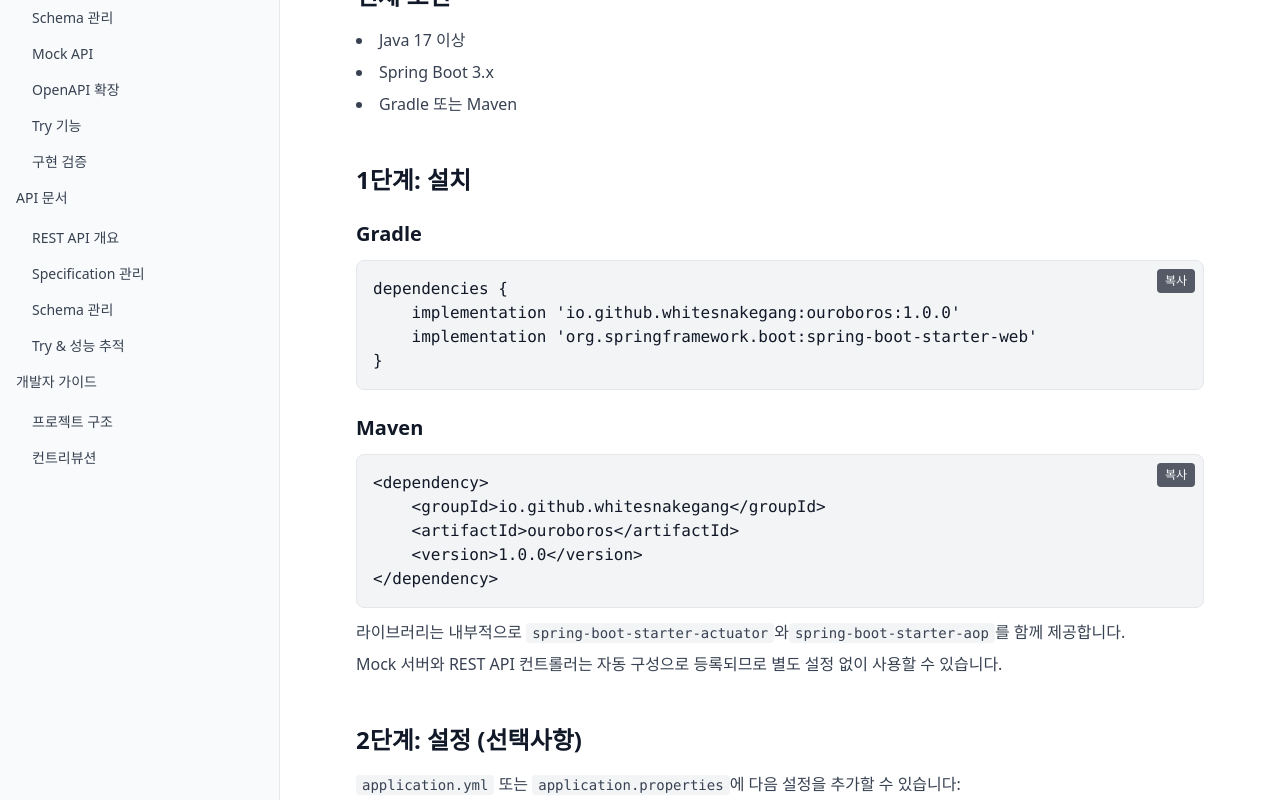
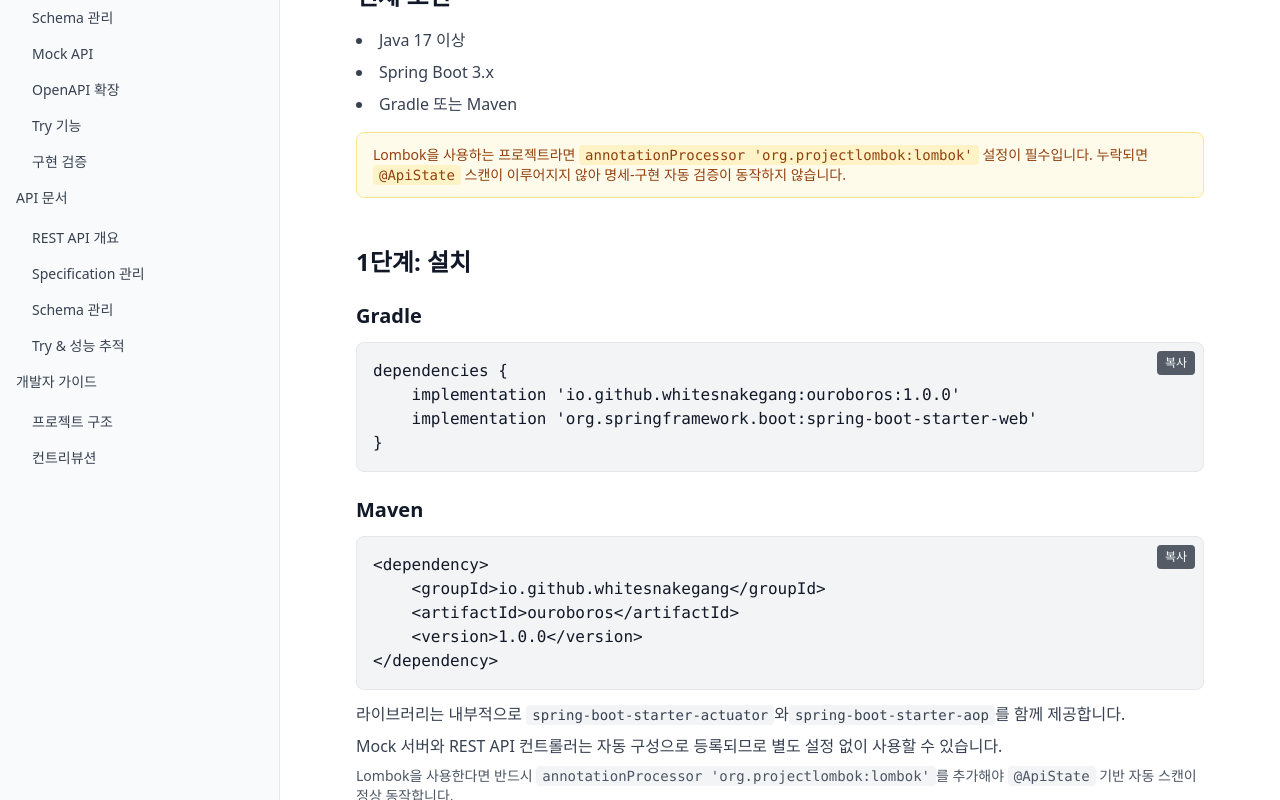
Before and after one commit to whitesnakegang/ouroboros-docs, a React (Vite) app: page /#/quick-start in a window 1280 px wide. Shown: the part 260-1060 px from the top of the page. Built offline with nearby package versions, Linux system fonts and the light colour scheme.

Commit message:
doccs: 문서 업데이트

```diff
--- a/src/pages/ImplementationValidation.tsx
+++ b/src/pages/ImplementationValidation.tsx
@@ -5,6 +5,10 @@ export default function ImplementationValidation() {
       <p className="text-xl text-gray-600 mb-12">
         웹 UI에서 명세와 구현 진행 상태를 관리하고 확인하는 방법을 소개합니다.
       </p>
+
+      <div className="bg-amber-50 border border-amber-200 text-amber-800 rounded-lg px-4 py-3 mb-8 text-sm">
+        Lombok을 사용하는 프로젝트라면 반드시 <code className="bg-amber-100 px-1.5 py-0.5 rounded">annotationProcessor 'org.projectlombok:lombok'</code>를 빌드 설정에 포함해야 합니다. 이 설정이 없으면 <code className="bg-amber-100 px-1.5 py-0.5 rounded">@ApiState</code> 메타데이터가 생성되지 않아 자동 검증이 동작하지 않습니다.
+      </div>
 
       <section className="mb-12">
         <h2 className="text-2xl font-bold text-gray-900 mb-4">진행 상태 관리</h2>
@@ -35,6 +39,7 @@ export default function ImplementationValidation() {
           <li><code className="bg-gray-100 px-1.5 py-0.5 rounded text-sm">x-ouroboros-diff</code>: 요청/응답/엔드포인트 차이를 자동 표시</li>
           <li><code className="bg-gray-100 px-1.5 py-0.5 rounded text-sm">x-ouroboros-progress</code>: 구현 완료 시 <code className="bg-gray-100 px-1.5 py-0.5 rounded text-sm">completed</code>로 자동 조정</li>
           <li>웹 UI에서 강조 표시된 필드를 통해 차이점을 바로 확인할 수 있습니다.</li>
+          <li className="text-sm text-gray-600">Lombok을 사용하는 프로젝트라면 <code className="bg-gray-100 px-1.5 py-0.5 rounded text-sm">annotationProcessor 'org.projectlombok:lombok'</code> 설정이 있어야 <code className="bg-gray-100 px-1.5 py-0.5 rounded text-sm">@ApiState</code> 스캔이 정상 동작합니다.</li>
         </ul>
       </section>
     </div>
--- a/src/pages/QuickStart.tsx
+++ b/src/pages/QuickStart.tsx
@@ -13,6 +13,9 @@ export default function QuickStart() {
           <li>Spring Boot 3.x</li>
           <li>Gradle 또는 Maven</li>
         </ul>
+        <div className="bg-amber-50 border border-amber-200 text-amber-800 rounded-lg px-4 py-3 text-sm">
+          Lombok을 사용하는 프로젝트라면 <code className="bg-amber-100 px-1.5 py-0.5 rounded">annotationProcessor 'org.projectlombok:lombok'</code> 설정이 필수입니다. 누락되면 <code className="bg-amber-100 px-1.5 py-0.5 rounded">@ApiState</code> 스캔이 이루어지지 않아 명세-구현 자동 검증이 동작하지 않습니다.
+        </div>
       </section>
 
       <section className="mb-12">
@@ -33,6 +36,7 @@ export default function QuickStart() {
           라이브러리는 내부적으로 <code className="bg-gray-100 px-1.5 py-0.5 rounded text-sm">spring-boot-starter-actuator</code>와
           <code className="bg-gray-100 px-1.5 py-0.5 rounded text-sm">spring-boot-starter-aop</code>를 함께 제공합니다.
           <span className="block mt-2">Mock 서버와 REST API 컨트롤러는 자동 구성으로 등록되므로 별도 설정 없이 사용할 수 있습니다.</span>
+          <span className="block mt-2 text-sm text-gray-600">Lombok을 사용한다면 반드시 <code className="bg-gray-100 px-1.5 py-0.5 rounded text-sm">annotationProcessor 'org.projectlombok:lombok'</code>를 추가해야 <code className="bg-gray-100 px-1.5 py-0.5 rounded text-sm">@ApiState</code> 기반 자동 스캔이 정상 동작합니다.</span>
         </p>
       </section>
 
```
